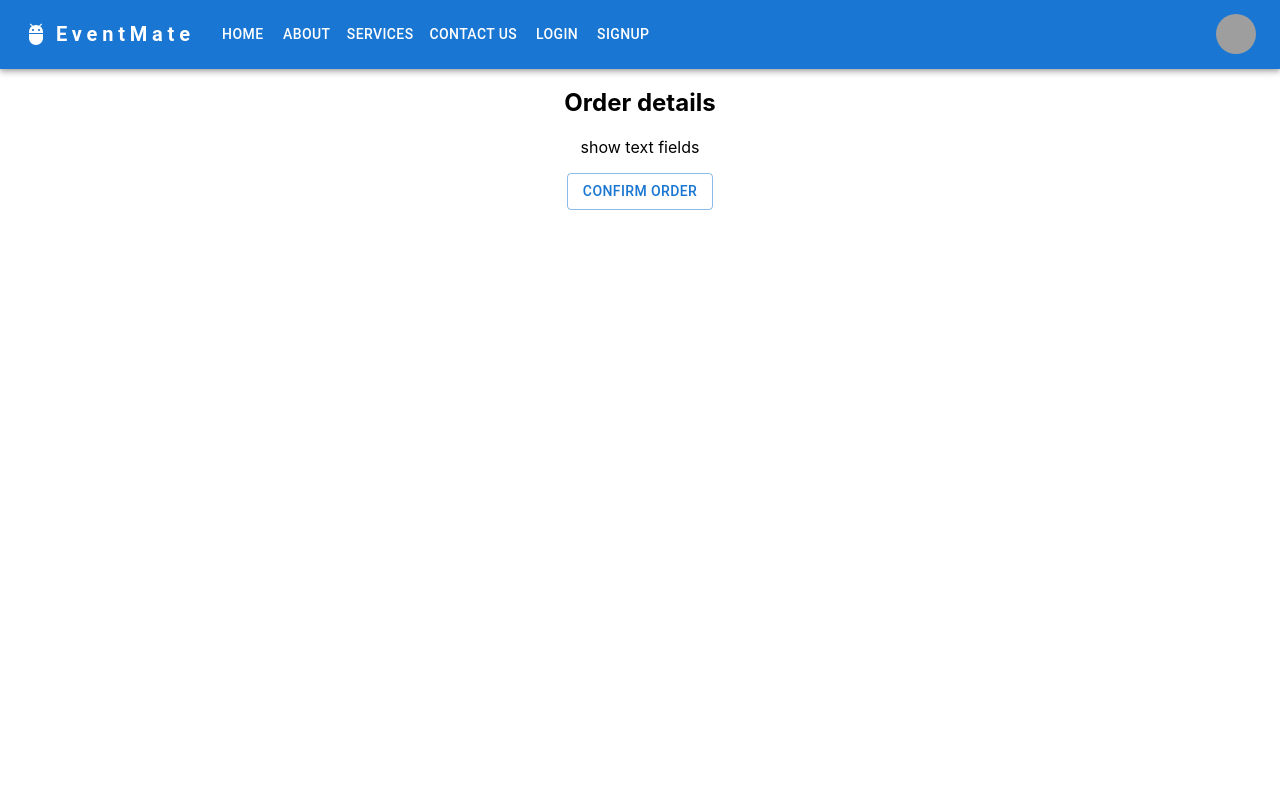
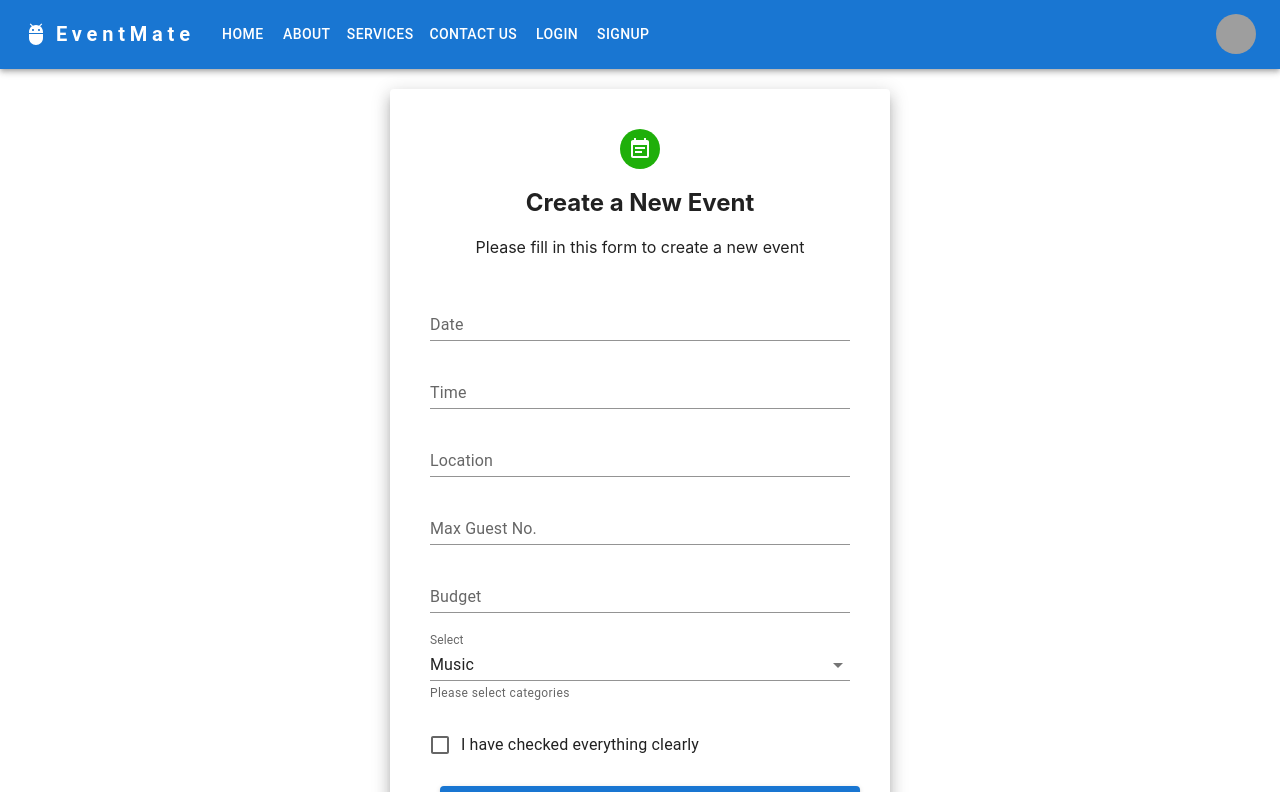
Before and after one commit to Farida-Yeasmin-Mim/EventMate_Frontend, a React (Create React App) app: page / in a window 1280 px wide. Shown: the top 792 px of the page. Built offline with nearby package versions, Linux system fonts and the light colour scheme; grey boxes are pictures that could not be loaded.

Commit message:
Update App.js

```diff
--- a/src/App.js
+++ b/src/App.js
@@ -3,7 +3,6 @@ import './App.css';
 import Login from './pages/auth/login';
 import Signup from './pages/auth/signup';
 import Registration from './components/vendor/registration';
-//import Navbar from './components/navbar';
 import Offer from './components/offer';
 import ProductCategories from './components/productcategories';
 import IconTabs from './components/icontabs';
@@ -34,7 +33,8 @@ function App() {
       <Login></Login>
       <Signup></Signup>
       <Registration></Registration>
-      <AddDecorationsForm></AddDecorationsForm> */}
+       <AddDecorationsForm></AddDecorationsForm>  */}
+
 
 
 
@@ -43,9 +43,11 @@ function App() {
     <Navbar/>
     {/* <Home/> */}
     {/* <Feed/> */}
-    {/* <Dashboard/> */}
-    {/* <CreateEvent/> */}
-    <OrderDetails/>
+    {/* <Dashboard/>
+    <OrderDetails/> */}
+    <CreateEvent/>
+
+
 
     </div>
   );
```
